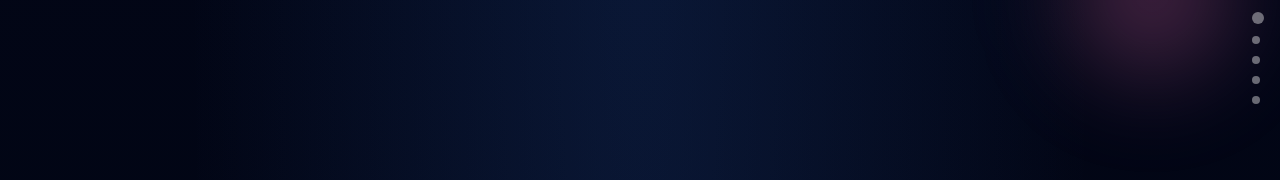
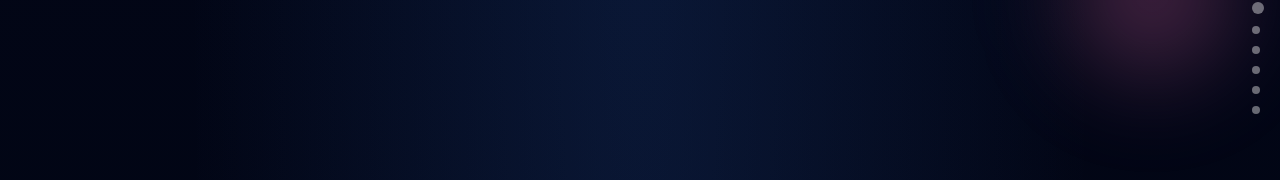
Before and after one commit to creative-koalas/automate-site, a Next.js app: page / in a window 1280 px wide. Shown: the part 342-522 px from the top of the page. Built offline with nearby package versions, Linux system fonts and the light colour scheme.

Commit message:
fix(scroll): include interstitial in dotMap to avoid skipping 'One more thing' screen

```diff
--- a/components/FeatureScroller.tsx
+++ b/components/FeatureScroller.tsx
@@ -45,14 +45,15 @@ export const FeatureScroller = () => {
     return () => io.disconnect();
   }, []);
 
-  const dotMap = [0, 1, 2, 3, 5];
+  // Include interstitial slide so it won't be skipped when scrolling
+  const dotMap = [0, 1, 2, 3, 4, 5];
   const dotIndex = useMemo(() => {
     const slide = IMMERSIVE_SLIDES[active]?.kind;
     if (slide === "hero") return 0;
     if (slide === "feature") return Math.min(3, Math.max(1, active));
-    if (slide === "interstitial") return 3;
-    if (slide === "final") return 4;
-    return 4;
+    if (slide === "interstitial") return 4;
+    if (slide === "final") return 5;
+    return 5;
   }, [active]);
 
   const gotoDot = (d: number) => {
--- a/package.json
+++ b/package.json
@@ -40,6 +40,7 @@
     "eslint-config-next": "16.0.1",
     "jsdom": "^27.2.0",
     "lighthouse": "^13.0.1",
+    "playwright": "^1.56.1",
     "puppeteer": "^24.30.0",
     "tailwindcss": "^4",
     "typescript": "^5",
```
Also changed, not shown: 1 other file (tests, documents, lock files or other folders).
